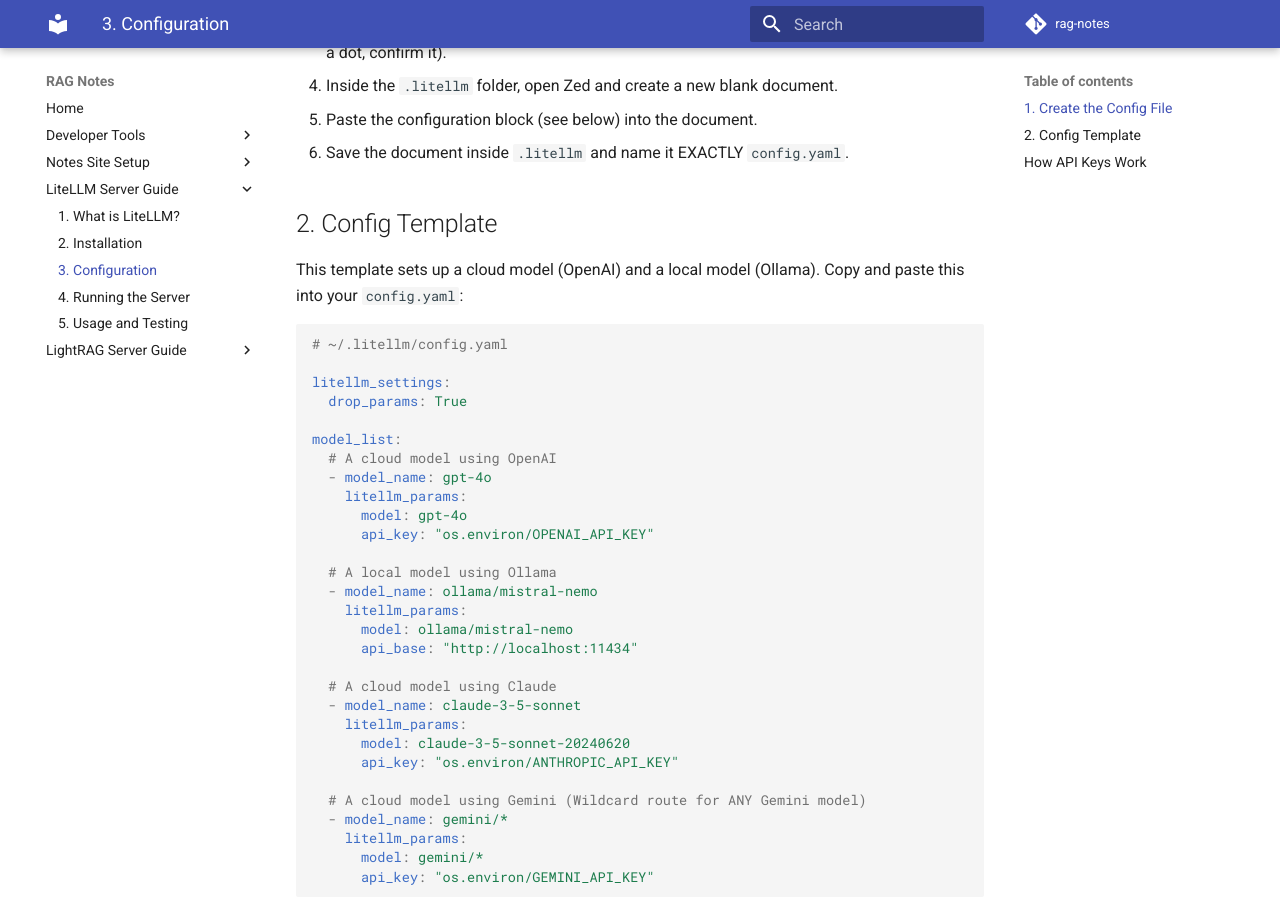
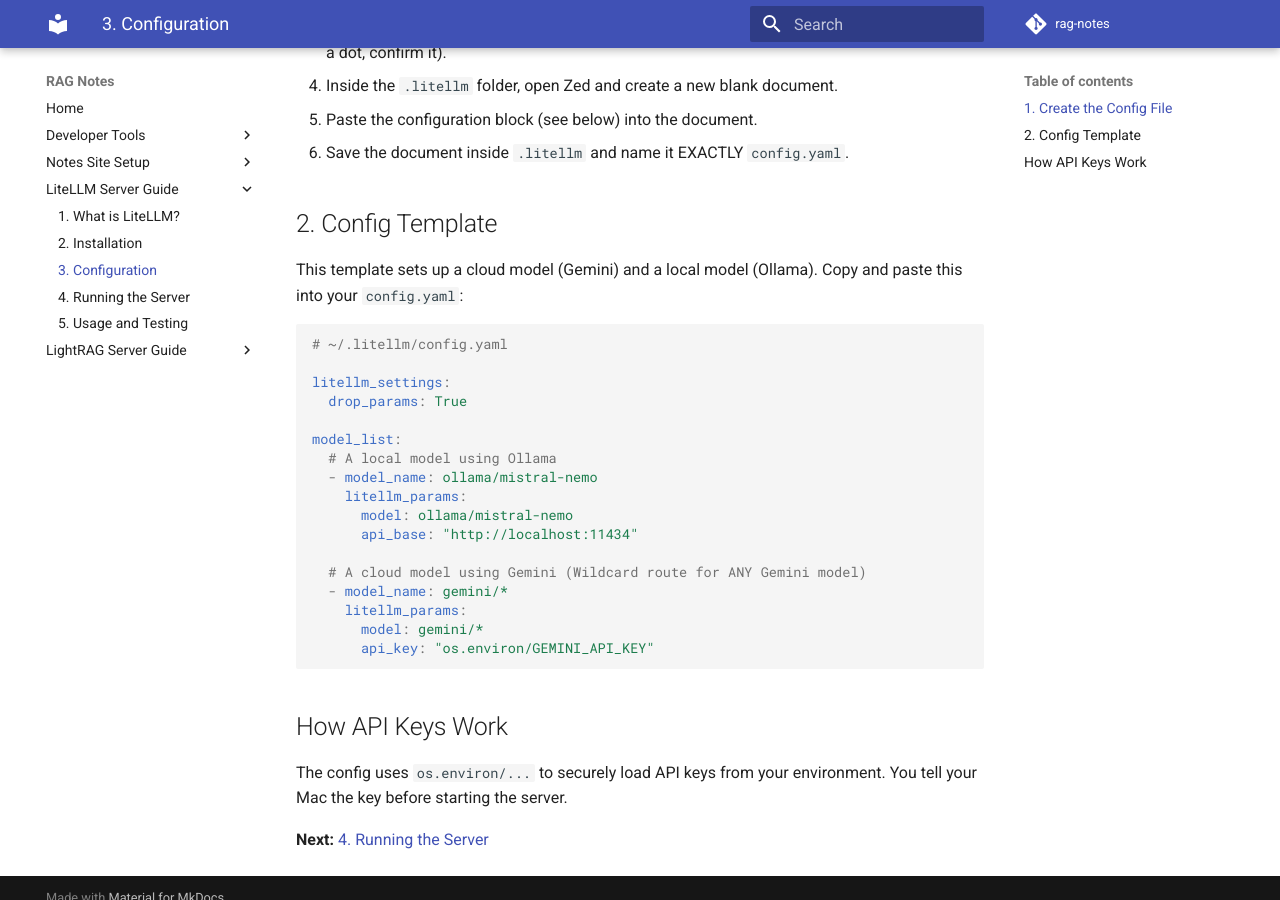
Before and after one commit to kbhatiya999/rag-notes, an MkDocs documentation site: the page built from docs/litellm/3-configuration.md, in a window 1280 px wide and 900 px high, scrolled down 375 px. Built offline with MkDocs 1.6.1 and Material for MkDocs 9.7.7, drawn with Linux system fonts in a browser that asks for light colours; comment, search, counter and statistics services are not loaded.

Commit message:
Removed OpenAI and Anthropic models from LiteLLM documentation, leaving only Gemini and Ollama.

````diff
--- a/docs/litellm/3-configuration.md
+++ b/docs/litellm/3-configuration.md
@@ -13,7 +13,7 @@
 
 ## 2. Config Template
 
-This template sets up a cloud model (OpenAI) and a local model (Ollama). Copy and paste this into your `config.yaml`:
+This template sets up a cloud model (Gemini) and a local model (Ollama). Copy and paste this into your `config.yaml`:
 
 ```yaml
 # ~/.litellm/config.yaml
@@ -22,23 +22,11 @@
   drop_params: True
 
 model_list:
-  # A cloud model using OpenAI
-  - model_name: gpt-4o
-    litellm_params:
-      model: gpt-4o
-      api_key: "os.environ/OPENAI_API_KEY"
-
   # A local model using Ollama
   - model_name: ollama/mistral-nemo
     litellm_params:
       model: ollama/mistral-nemo
       api_base: "http://localhost:11434"
-
-  # A cloud model using Claude
-  - model_name: claude-3-5-sonnet
-    litellm_params:
-      model: claude-3-5-sonnet-20240620
-      api_key: "os.environ/ANTHROPIC_API_KEY"
 
   # A cloud model using Gemini (Wildcard route for ANY Gemini model)
   - model_name: gemini/*
````
Also changed, not shown: docs/litellm/4-running-the-server.md (+0 -2 lines), docs/litellm/5-usage-and-testing.md (+4 -4 lines).
